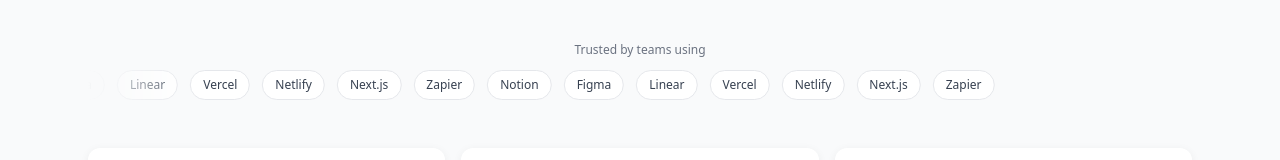
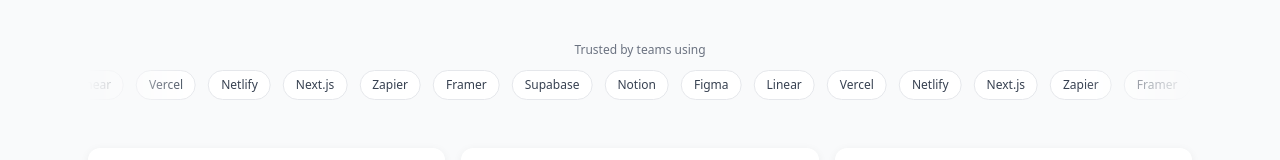
Before and after one commit to farzanfa/bulk-mail-app, a Next.js app: page / in a window 1280 px wide. Shown: the part 285-445 px from the top of the page. Built offline with nearby package versions, Linux system fonts and the light colour scheme; no server answers; the database is empty.

Commit message:
home: smooth marquee continuity (duplicate track, remove left padding, extend items)

```diff
--- a/app/globals.css
+++ b/app/globals.css
@@ -67,7 +67,6 @@ table {
 .marquee-track {
   display: inline-flex;
   gap: 12px;
-  padding-left: 12px;
   animation: marquee 22s linear infinite;
   white-space: nowrap;
 }
--- a/app/home/HomeClient.tsx
+++ b/app/home/HomeClient.tsx
@@ -75,10 +75,10 @@ export default function HomeClient() {
         <div className="text-center text-xs text-gray-500 mb-3">Trusted by teams using</div>
         <div className="overflow-hidden marquee marquee-mask">
           <div className="marquee-track">
-            {['Notion','Figma','Linear','Vercel','Netlify','Next.js','Zapier'].map((b) => (
+            {['Notion','Figma','Linear','Vercel','Netlify','Next.js','Zapier','Framer','Supabase'].map((b) => (
               <span key={b} className="px-3 py-1.5 rounded-full border text-xs text-gray-700 bg-white hover:lift">{b}</span>
             ))}
-            {['Notion','Figma','Linear','Vercel','Netlify','Next.js','Zapier'].map((b) => (
+            {['Notion','Figma','Linear','Vercel','Netlify','Next.js','Zapier','Framer','Supabase'].map((b) => (
               <span key={`${b}-dup`} className="px-3 py-1.5 rounded-full border text-xs text-gray-700 bg-white hover:lift">{b}</span>
             ))}
           </div>
```
